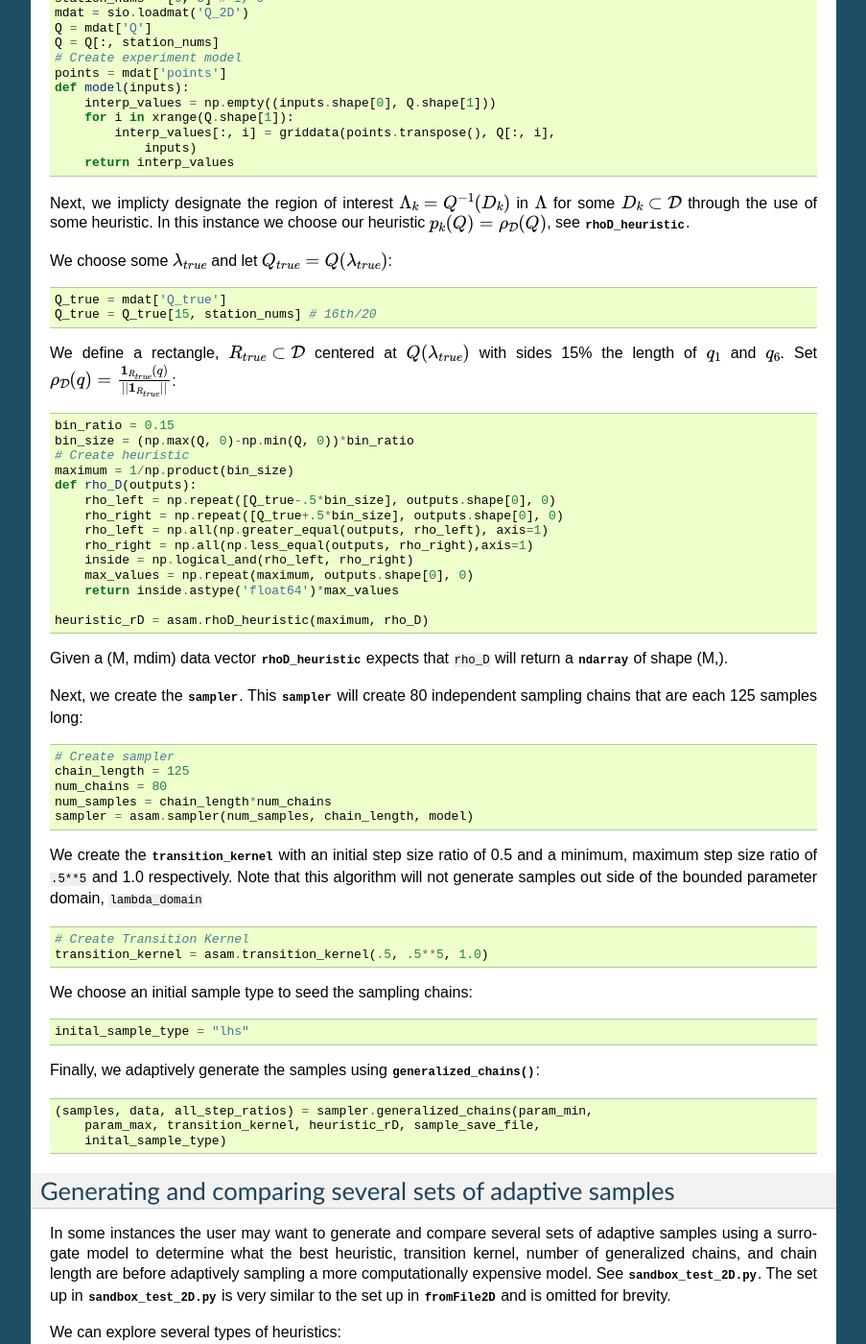
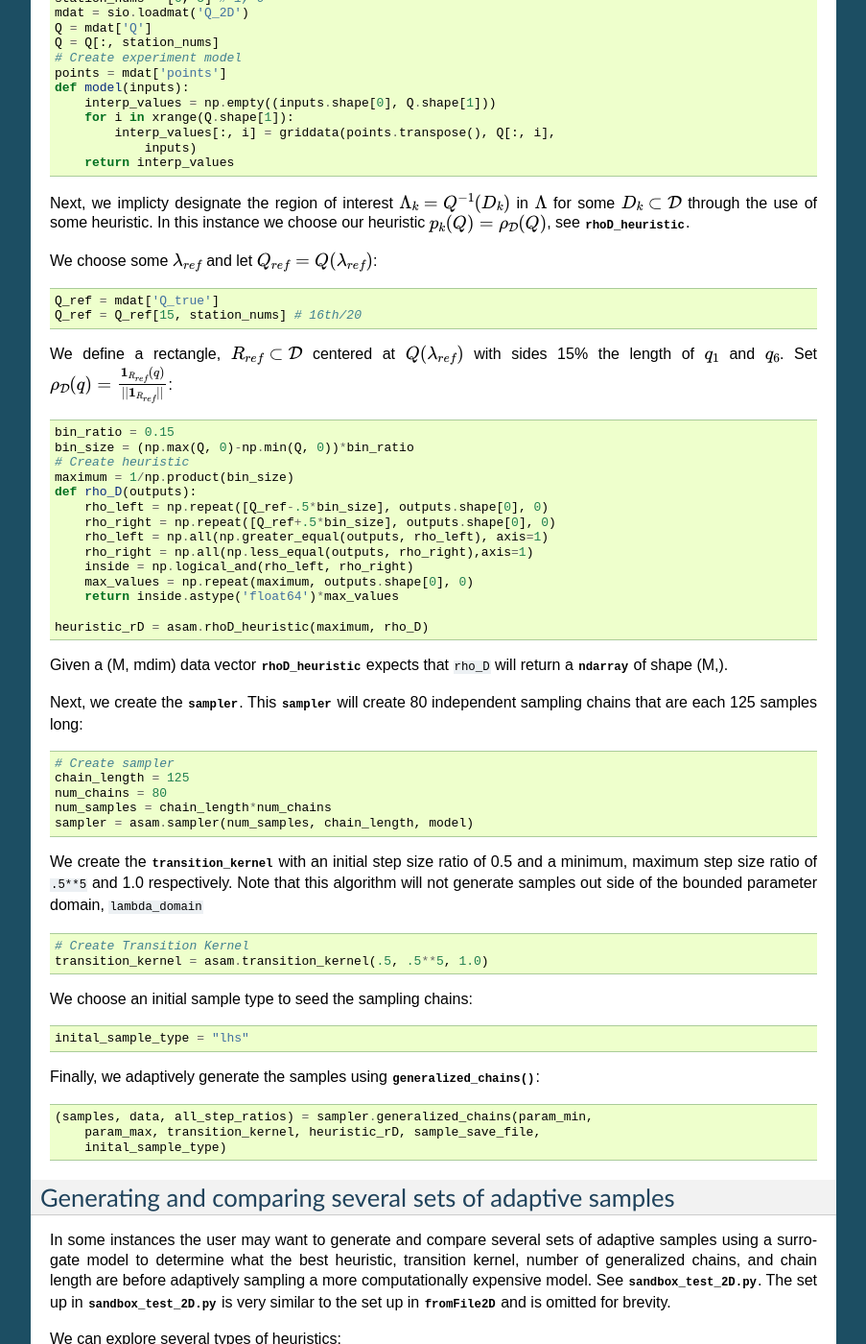
Before and after one commit to UT-CHG/BET, a Sphinx documentation site: the page built from doc/examples/fromFileMap/fromfile2D.rst, in a window 1280 px wide and 1400 px high, scrolled down 684 px. Shown: the whole window at 96% size, without its empty margins (198-1101 px from the left). Built offline with Sphinx 7.4.7, drawn with Linux system fonts in a browser that asks for light colours; some of the changed text lies outside the part shown.

Commit message:
changed true to reference

```diff
--- a/doc/examples/fromFileMap/fromfile2D.rst
+++ b/doc/examples/fromFileMap/fromfile2D.rst
@@ -56,22 +56,22 @@ through the use of some heuristic. In this instance we choose our heuristic
 :math:`p_k(Q) = \rho_\mathcal{D}(Q)`, see
 :class:`~bet.sampling.adaptiveSampling.rhoD_heuristic`.
 
-We choose some :math:`\lambda_{true}` and let :math:`Q_{true} = Q(\lambda_{true})`::
+We choose some :math:`\lambda_{ref}` and let :math:`Q_{ref} = Q(\lambda_{ref})`::
 
-    Q_true = mdat['Q_true']
-    Q_true = Q_true[15, station_nums] # 16th/20
+    Q_ref = mdat['Q_true']
+    Q_ref = Q_ref[15, station_nums] # 16th/20
 
-We define a rectangle, :math:`R_{true} \subset \mathcal{D}` centered at
-:math:`Q(\lambda_{true})` with sides 15% the length of :math:`q_1` and
-:math:`q_6`. Set :math:`\rho_\mathcal{D}(q) = \frac{\mathbf{1}_{R_{true}}(q)}{||\mathbf{1}_{R_{true}}||}`::
+We define a rectangle, :math:`R_{ref} \subset \mathcal{D}` centered at
+:math:`Q(\lambda_{ref})` with sides 15% the length of :math:`q_1` and
+:math:`q_6`. Set :math:`\rho_\mathcal{D}(q) = \frac{\mathbf{1}_{R_{ref}}(q)}{||\mathbf{1}_{R_{ref}}||}`::
 
     bin_ratio = 0.15
     bin_size = (np.max(Q, 0)-np.min(Q, 0))*bin_ratio
     # Create heuristic
     maximum = 1/np.product(bin_size)
     def rho_D(outputs):
-        rho_left = np.repeat([Q_true-.5*bin_size], outputs.shape[0], 0)
-        rho_right = np.repeat([Q_true+.5*bin_size], outputs.shape[0], 0)
+        rho_left = np.repeat([Q_ref-.5*bin_size], outputs.shape[0], 0)
+        rho_right = np.repeat([Q_ref+.5*bin_size], outputs.shape[0], 0)
         rho_left = np.all(np.greater_equal(outputs, rho_left), axis=1)
         rho_right = np.all(np.less_equal(outputs, rho_right),axis=1)
         inside = np.logical_and(rho_left, rho_right)
@@ -126,9 +126,9 @@ omitted for brevity.
 
 We can explore several types of heuristics::
 
-    heuristic_mm = asam.maxima_mean_heuristic(np.array([Q_true]), rho_D)
+    heuristic_mm = asam.maxima_mean_heuristic(np.array([Q_ref]), rho_D)
     heuristic_rD = asam.rhoD_heuristic(maximum, rho_D)
-    heuristic_m = asam.maxima_heuristic(np.array([Q_true]), rho_D)
+    heuristic_m = asam.maxima_heuristic(np.array([Q_ref]), rho_D)
     heuristic_md = asam.multi_dist_heuristic()
     heur_list = [heuristic_mm, heuristic_rD, heuristic_m, heuristic_md]
     # Get samples
```
Also changed, not shown: doc/examples/fromFileMap/fromfile3D.rst (+10 -10 lines), 8 other files.
